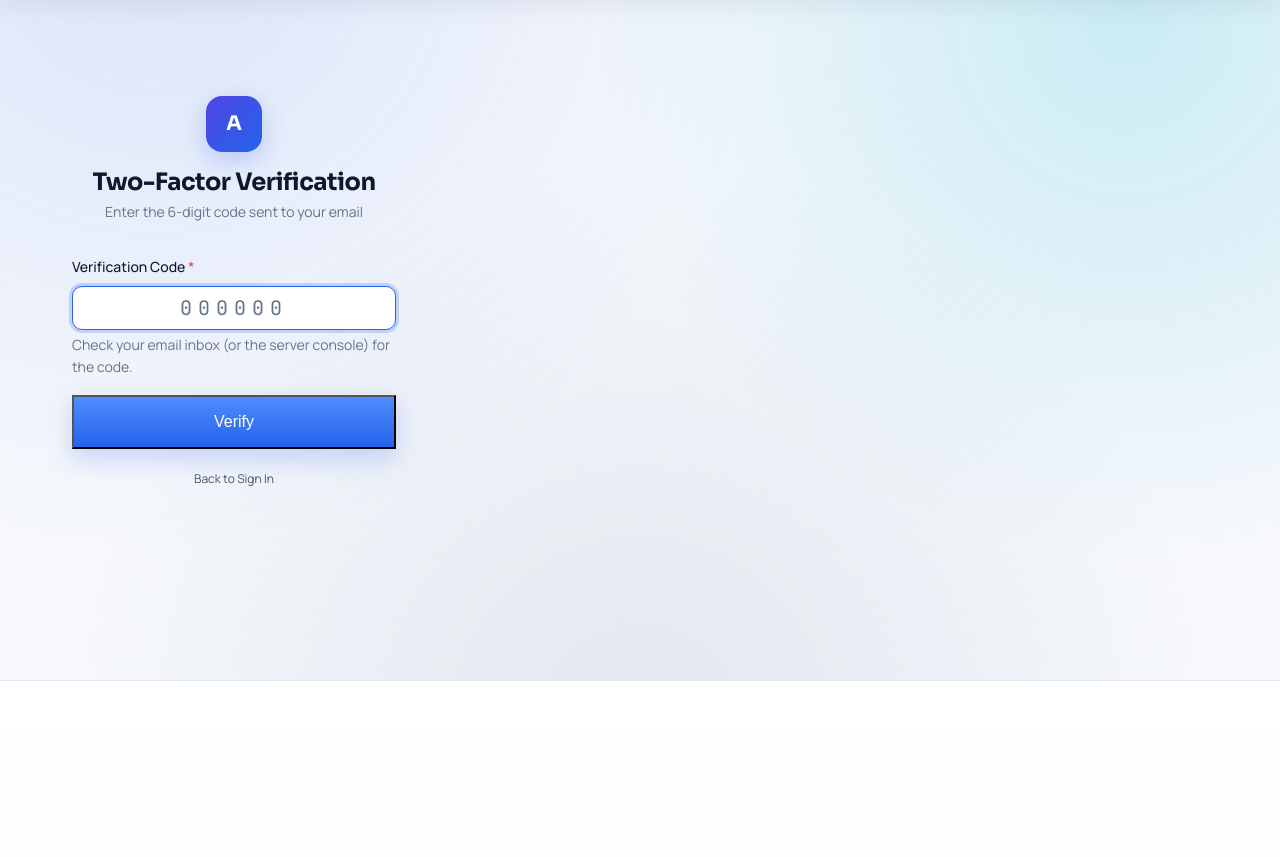
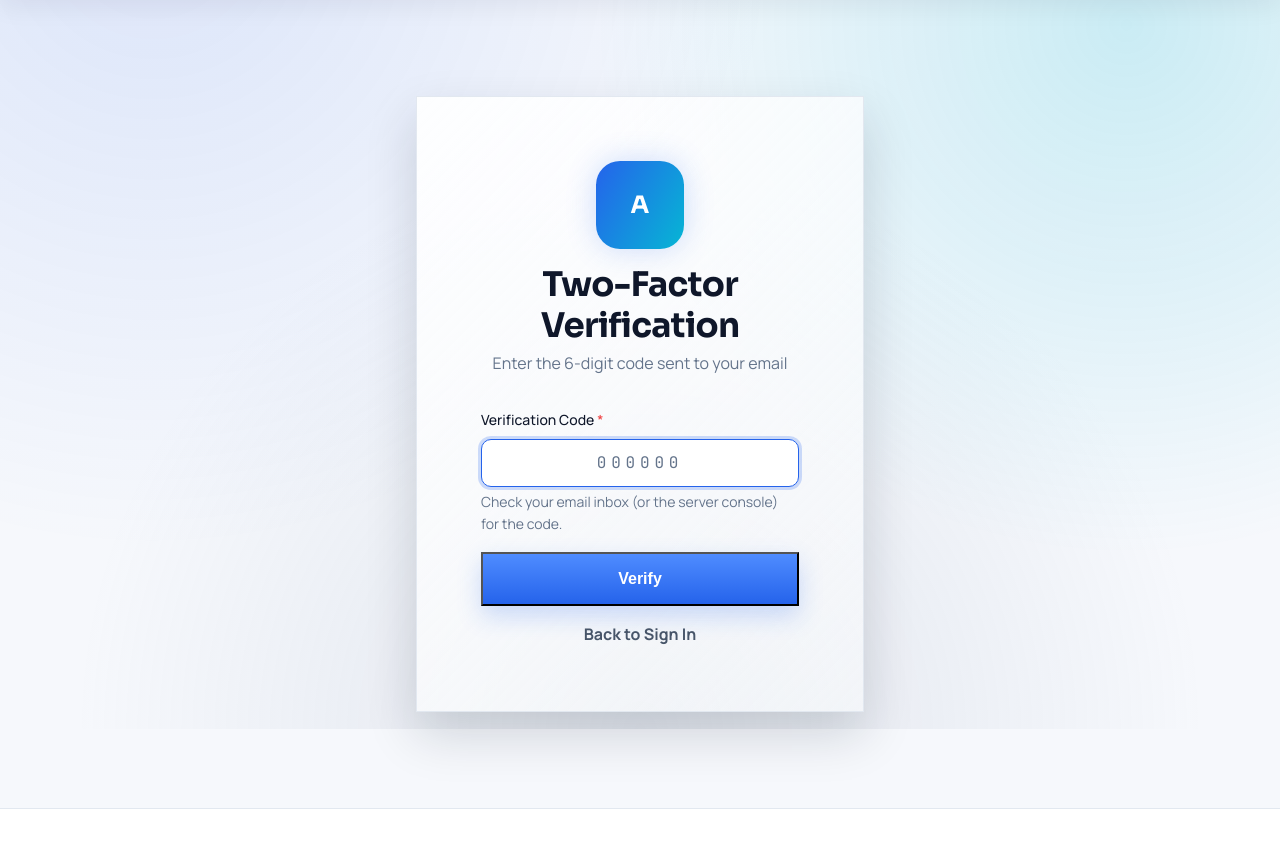
Before and after one commit to shadow4424/Automated-Marking-System-for-Web-Development-Coursework, a Python web app: template ams/templates/auth/2fa.html in a window 1280 px wide. Shown: the part 71-928 px from the top of the page. Before the commit the page ends 752 px from the top, so only its background shows below. Run offline with Jinja, Linux system fonts and the light colour scheme; the template is opened without the code that fills it, so the values that code supplies are empty.

Commit message:
ui: auth pages - center and enlarge sign-in and 2FA forms

```diff
--- a/ams/static/css/components/auth.css
+++ b/ams/static/css/components/auth.css
@@ -1,19 +1,22 @@
-/* AMS Components - Auth Pages, Navbar User + Student Select List */
-
+/* AMS Components - Auth Pages, Navbar User + Student Select List
+   ============================================================================
    Auth Pages
    ============================================================================ */
 .auth-wrapper {
     display: flex;
     justify-content: center;
     align-items: center;
-    min-height: 60vh;
-    padding: var(--space-xl) 0;
+    min-height: calc(100vh - var(--space-3xl) - var(--space-3xl));
+    padding: var(--space-2xl) 0;
 }
 
 .auth-card {
-    width: 100%;
-    max-width: 420px;
-    padding: var(--space-2xl);
+    width: min(100%, calc(var(--space-3xl) * 7));
+    margin: 0 auto;
+    padding: var(--space-3xl);
+    background: var(--gradient-glass);
+    border: 1px solid var(--color-border);
+    box-shadow: var(--shadow-lg);
 }
 
 .auth-card:hover {
@@ -29,32 +32,72 @@
     display: inline-flex;
     align-items: center;
     justify-content: center;
-    width: 56px;
-    height: 56px;
-    border-radius: var(--radius-lg);
-    background: linear-gradient(135deg, #4f46e5 0%, #2563eb 100%);
+    width: calc(var(--space-3xl) + var(--space-lg));
+    height: calc(var(--space-3xl) + var(--space-lg));
+    border-radius: var(--radius-xl);
+    background: var(--gradient-primary);
     color: white;
-    font-size: var(--text-xl);
+    font-size: var(--text-2xl);
     font-weight: 700;
     font-family: var(--font-display);
     margin-bottom: var(--space-md);
-    box-shadow: 0 8px 24px rgba(37, 99, 235, 0.25);
+    box-shadow: var(--shadow-glow);
 }
 
 .auth-title {
-    font-size: var(--text-2xl);
+    font-size: var(--text-3xl);
     font-weight: 700;
     margin: 0 0 var(--space-xs);
 }
 
 .auth-subtitle {
     color: var(--color-text-muted);
-    font-size: var(--text-sm);
+    font-size: var(--text-base);
     margin: 0;
 }
 
 .auth-form .form-group:last-of-type {
     margin-bottom: var(--space-xl);
+}
+
+.auth-form .form-input {
+    min-height: calc(var(--space-xl) + var(--space-md));
+    padding: var(--space-sm) var(--space-lg);
+    font-size: var(--text-base);
+    border-radius: var(--radius-md);
+}
+
+.auth-form .btn {
+    min-height: calc(var(--space-xl) + var(--space-md));
+    font-size: var(--text-base);
+    font-weight: 700;
+}
+
+.auth-form .btn-primary {
+    width: 100%;
+}
+
+.auth-code-input {
+    text-align: center;
+    font-family: var(--font-mono);
+    font-size: var(--text-xl);
+    letter-spacing: 0.3em;
+}
+
+@media (max-width: 48rem) {
+    .auth-wrapper {
+        min-height: auto;
+        padding: var(--space-xl) 0;
+    }
+
+    .auth-card {
+        width: 100%;
+        padding: var(--space-2xl);
+    }
+
+    .auth-title {
+        font-size: var(--text-2xl);
+    }
 }
 
 /* ============================================================================
--- a/ams/templates/auth/2fa.html
+++ b/ams/templates/auth/2fa.html
@@ -14,8 +14,8 @@
         <form method="POST" action="{{ url_for('auth.verify_2fa') }}" class="auth-form">
             <div class="form-group">
                 <label class="form-label" for="code">Verification Code <span class="required">*</span></label>
-                <input type="text" id="code" name="code" class="form-input" style="text-align:center; font-family:var(--font-mono); font-size:var(--text-xl); letter-spacing:0.3em;"
-                    placeholder="000000" maxlength="6" pattern="[0-9]{6}" required autofocus autocomplete="one-time-code"> {# layout-specific, intentional #}
+                <input type="text" id="code" name="code" class="form-input auth-code-input"
+                    placeholder="000000" maxlength="6" pattern="[0-9]{6}" required autofocus autocomplete="one-time-code">
                 <p class="form-hint">Check your email inbox (or the server console) for the code.</p>
             </div>
 
```
